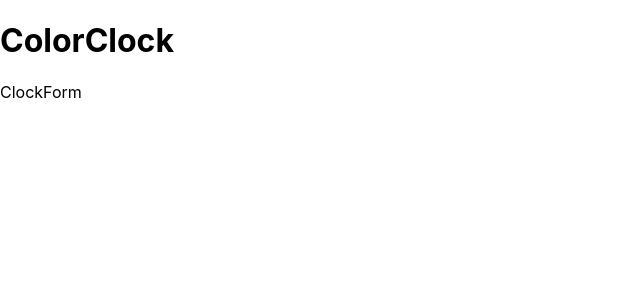
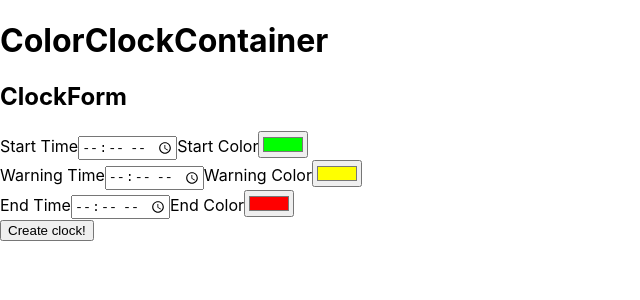
Before and after one commit to mmmaaatttttt/color-clock, a React (Create React App) app: page / in a window 1280 px wide. Shown: the top 300 px of the page, without its empty margins (0-640 px from the left). Built offline with nearby package versions, Linux system fonts and the light colour scheme.

Commit message:
add ColorForm and ColorClock

```diff
--- a/src/App.js
+++ b/src/App.js
@@ -1,9 +1,9 @@
 import React from 'react';
-import ColorClock from "./ColorClock";
+import ColorClockContainer from "./ColorClockContainer";
 
 function App() {
   return (
-    <ColorClock />
+    <ColorClockContainer />
   );
 }
 
--- a/src/ClockForm.js
+++ b/src/ClockForm.js
@@ -1,7 +1,87 @@
-import React from "react";
+import React, { useState } from "react";
 
-function ClockForm(props) {
-  return <div>ClockForm</div>;
+function ClockForm({ addData }) {
+  const [formData, setFormData] = useState({
+    startTime: "",
+    warnTime: "",
+    endTime: "",
+    startColor: "#00ff00",
+    warnColor: "#ffff00",
+    endColor: "#ff0000"
+  });
+
+  const handleChange = e => {
+    const { name, value } = e.target;
+    setFormData(oldData => ({ ...oldData, [name]: value }));
+  };
+
+  const handleSubmit = e => {
+    e.preventDefault();
+    addData(formData);
+  }
+
+  return (
+    <div>
+      <h2>ClockForm</h2>
+      <form onSubmit={handleSubmit}>
+        <div>
+          <label htmlFor="startTime">Start Time</label>
+          <input
+            type="time"
+            id="startTime"
+            name="startTime"
+            value={formData.startTime}
+            onChange={handleChange}
+          />
+          <label htmlFor="startColor">Start Color</label>
+          <input
+            type="color"
+            id="startColor"
+            name="startColor"
+            value={formData.startColor}
+            onChange={handleChange}
+          />
+        </div>
+        <div>
+          <label htmlFor="warnTime">Warning Time</label>
+          <input
+            type="time"
+            id="warnTime"
+            name="warnTime"
+            value={formData.warnTime}
+            onChange={handleChange}
+          />
+          <label htmlFor="warnColor">Warning Color</label>
+          <input
+            type="color"
+            id="warnColor"
+            name="warnColor"
+            value={formData.warnColor}
+            onChange={handleChange}
+          />
+        </div>
+        <div>
+          <label htmlFor="endTime">End Time</label>
+          <input
+            type="time"
+            id="endTime"
+            name="endTime"
+            value={formData.endTime}
+            onChange={handleChange}
+          />
+          <label htmlFor="endColor">End Color</label>
+          <input
+            type="color"
+            id="endColor"
+            name="endColor"
+            value={formData.endColor}
+            onChange={handleChange}
+          />
+        </div>
+        <input type="submit" value="Create clock!" />
+      </form>
+    </div>
+  );
 }
 
 export default ClockForm;
--- a/src/ColorClock.js
+++ b/src/ColorClock.js
@@ -1,13 +1,12 @@
 import React from "react";
-import ClockForm from "./ClockForm";
 
-function ColorClock(props) {
+function ColorClock({clockData}) {
   return (
     <div>
-      <h1>ColorClock</h1>
-      <ClockForm />
+      <h4>ColorClock</h4>
+      <pre>{JSON.stringify(clockData, null, 2)}</pre>
     </div>
-  );
+  )
 }
 
 export default ColorClock;
--- /dev/null
+++ b/src/ColorClockContainer.js
@@ -0,0 +1,24 @@
+import React, { useState } from "react";
+import ClockForm from "./ClockForm";
+import ColorClock from "./ColorClock";
+
+function ColorClockContainer() {
+  const [clockData, setClockData] = useState(null);
+
+  const addData = formData => {
+    setClockData(formData);
+  };
+
+  return (
+    <div>
+      <h1>ColorClockContainer</h1>
+      {clockData ? (
+        <ColorClock clockData={clockData} />
+      ) : (
+        <ClockForm addData={addData} />
+      )}
+    </div>
+  );
+}
+
+export default ColorClockContainer;
```
